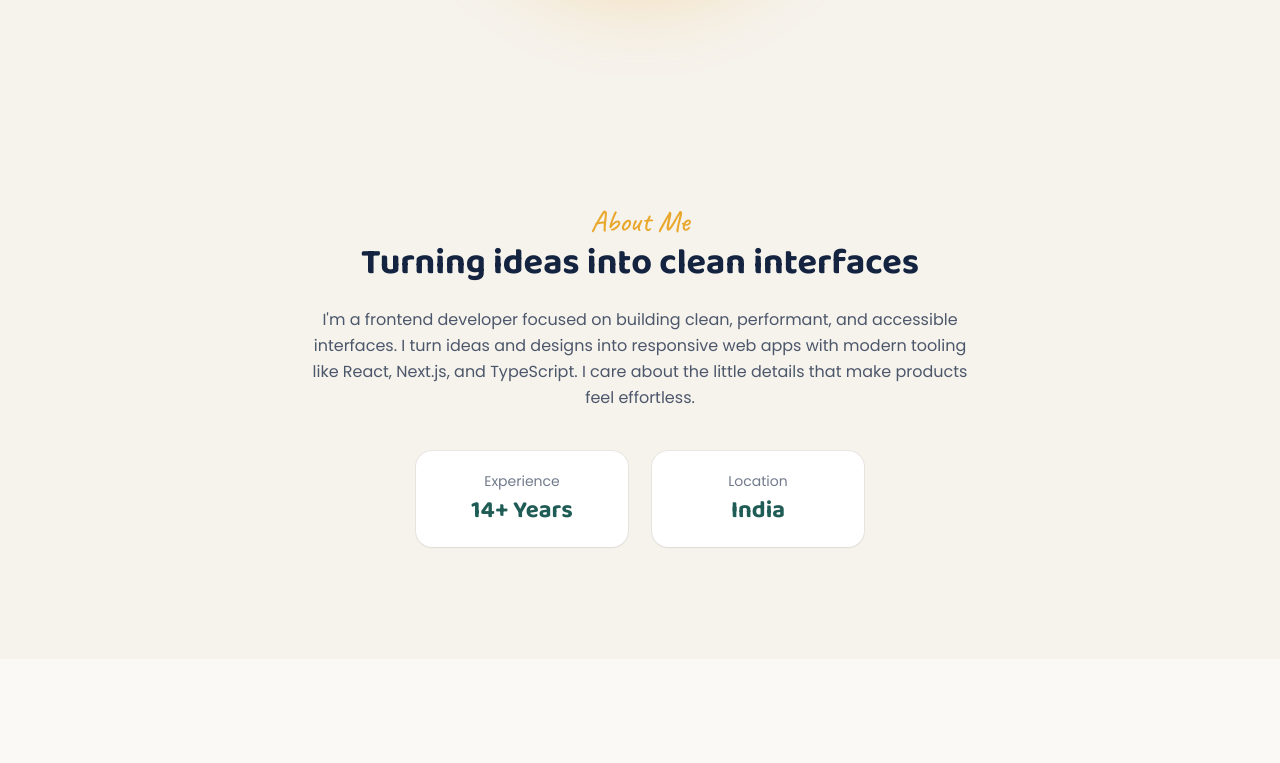
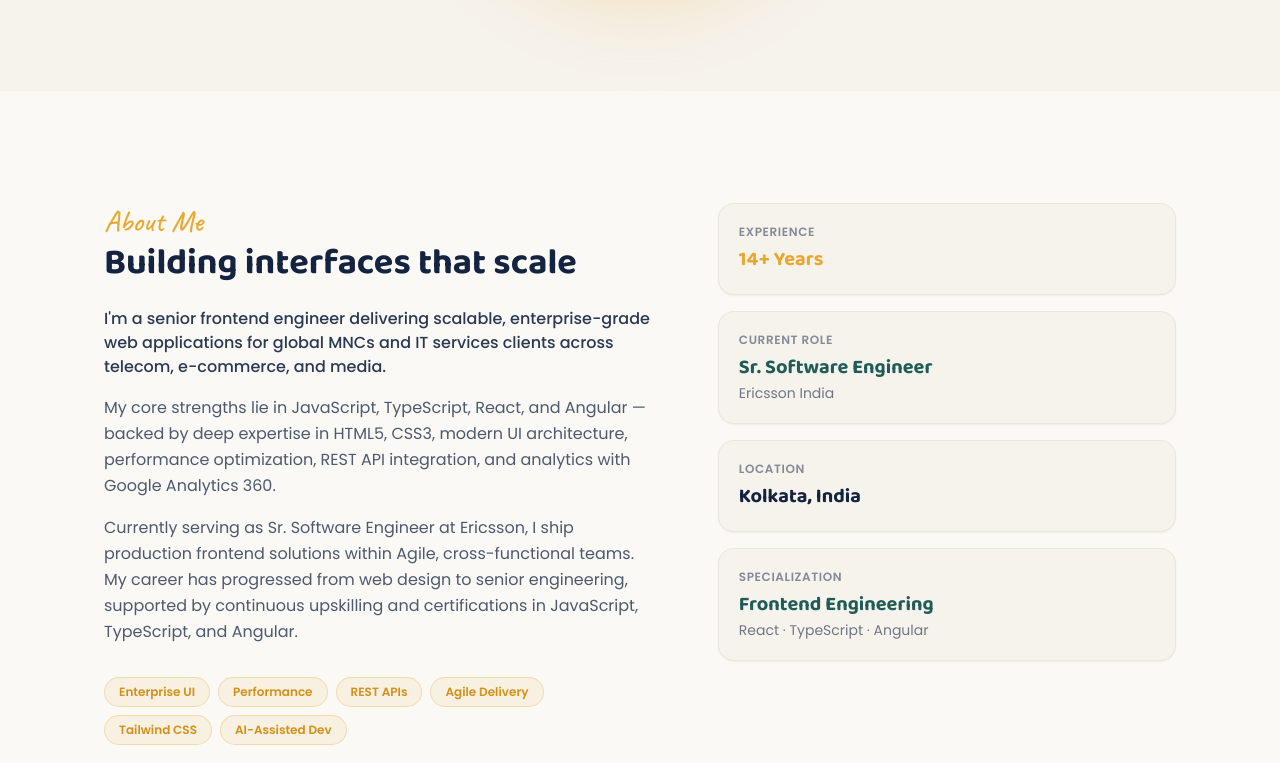
Before and after one commit to bijoysen/bijoysen.github.io, a Next.js app: page / in a window 1280 px wide. Shown: the part 517-1280 px from the top of the page. Built offline with nearby package versions, Linux system fonts and the light colour scheme.

Commit message:
About section updated

```diff
--- a/components/About.tsx
+++ b/components/About.tsx
@@ -1,31 +1,87 @@
 import { getYearsOfExperience, profile } from "@/lib/data";
 
 export default function About() {
+  const years = getYearsOfExperience();
+
+  const highlights = [
+    {
+      label: "Experience",
+      value: `${years}+ Years`,
+      accent: "text-amber",
+    },
+    {
+      label: "Current Role",
+      value: "Sr. Software Engineer",
+      sub: "Ericsson India",
+      accent: "text-teal",
+    },
+    {
+      label: "Location",
+      value: profile.location,
+      accent: "text-navy",
+    },
+    {
+      label: "Specialization",
+      value: "Frontend Engineering",
+      sub: "React · TypeScript · Angular",
+      accent: "text-teal",
+    },
+  ];
+
   return (
-    <section id="about" className="py-20 md:py-28">
-      <div className="container-page mx-auto max-w-3xl text-center">
-        <p className="section-kicker">About Me</p>
-        <h2 className="section-title mt-1">
-          Turning ideas into clean interfaces
-        </h2>
-        <p className="mx-auto mt-6 max-w-2xl leading-relaxed text-navy/75">
-          {profile.about}
-        </p>
+    <section id="about" className="bg-white/50 py-20 md:py-28">
+      <div className="container-page">
+        <div className="grid items-start gap-12 lg:grid-cols-[1.2fr_1fr] lg:gap-16">
+          {/* Left — narrative */}
+          <div>
+            <p className="section-kicker">About Me</p>
+            <h2 className="section-title mt-1">{profile.about.headline}</h2>
 
-        <dl className="mx-auto mt-10 grid max-w-md grid-cols-2 gap-6">
-          <div className="rounded-2xl bg-white p-5 shadow-sm ring-1 ring-black/5">
-            <dt className="text-sm text-navy/60">Experience</dt>
-            <dd className="mt-1 font-display text-2xl font-bold text-teal">
-              {getYearsOfExperience()}+ Years
-            </dd>
+            <div className="mt-6 space-y-4">
+              {profile.about.paragraphs.map((paragraph, i) => (
+                <p
+                  key={i}
+                  className="leading-relaxed text-navy/75 first:text-base first:font-medium first:text-navy/90"
+                >
+                  {paragraph}
+                </p>
+              ))}
+            </div>
+
+            <ul className="mt-8 flex flex-wrap gap-2">
+              {profile.about.focusAreas.map((area) => (
+                <li
+                  key={area}
+                  className="rounded-full border border-amber/30 bg-amber/10 px-3.5 py-1.5 text-xs font-semibold text-amber-dark"
+                >
+                  {area}
+                </li>
+              ))}
+            </ul>
           </div>
-          <div className="rounded-2xl bg-white p-5 shadow-sm ring-1 ring-black/5">
-            <dt className="text-sm text-navy/60">Location</dt>
-            <dd className="mt-1 font-display text-2xl font-bold text-teal">
-              {profile.location}
-            </dd>
+
+          {/* Right — highlight cards */}
+          <div className="grid gap-4 sm:grid-cols-2 lg:grid-cols-1">
+            {highlights.map((item) => (
+              <div
+                key={item.label}
+                className="group rounded-2xl border border-black/5 bg-cream p-5 shadow-sm transition-shadow hover:shadow-md"
+              >
+                <p className="text-xs font-semibold uppercase tracking-wider text-navy/50">
+                  {item.label}
+                </p>
+                <p
+                  className={`mt-1.5 font-display text-xl font-bold leading-snug ${item.accent}`}
+                >
+                  {item.value}
+                </p>
+                {item.sub && (
+                  <p className="mt-0.5 text-sm text-navy/60">{item.sub}</p>
+                )}
+              </div>
+            ))}
           </div>
-        </dl>
+        </div>
       </div>
     </section>
   );
--- a/components/Services.tsx
+++ b/components/Services.tsx
@@ -3,7 +3,7 @@ import { ServiceIcon } from "./Icons";
 
 export default function Services() {
   return (
-    <section id="services" className="bg-white/50 py-20 md:py-28">
+    <section id="services" className="py-20 md:py-28">
       <div className="container-page">
         <div className="mx-auto max-w-2xl text-center">
           <p className="section-kicker">What I Do</p>
@@ -17,7 +17,7 @@ export default function Services() {
           {services.map((service) => (
             <div
               key={service.title}
-              className="group rounded-2xl bg-cream p-6 shadow-sm ring-1 ring-black/5 transition-transform hover:-translate-y-1"
+              className="group rounded-2xl bg-white p-6 shadow-sm ring-1 ring-black/5 transition-transform hover:-translate-y-1"
             >
               <div className="flex h-12 w-12 items-center justify-center rounded-xl bg-teal/10 text-teal transition-colors group-hover:bg-teal group-hover:text-white">
                 <ServiceIcon name={service.icon} className="h-6 w-6" />
--- a/lib/data.ts
+++ b/lib/data.ts
@@ -8,11 +8,25 @@ export const profile = {
   // Career start (June 2012). Years of experience is derived from this date.
   careerStart: "2012-06-01",
   email: "bijoysen2012@gmail.com",
-  location: "India",
+  location: "Kolkata, India",
   cvUrl: "/cv.pdf",
   photo: "/portrait.svg",
-  about:
-    "I'm a frontend developer focused on building clean, performant, and accessible interfaces. I turn ideas and designs into responsive web apps with modern tooling like React, Next.js, and TypeScript. I care about the little details that make products feel effortless.",
+  about: {
+    headline: "Building interfaces that scale",
+    paragraphs: [
+      "I'm a senior frontend engineer delivering scalable, enterprise-grade web applications for global MNCs and IT services clients across telecom, e-commerce, and media.",
+      "My core strengths lie in JavaScript, TypeScript, React, and Angular — backed by deep expertise in HTML5, CSS3, modern UI architecture, performance optimization, REST API integration, and analytics with Google Analytics 360.",
+      "Currently serving as Sr. Software Engineer at Ericsson, I ship production frontend solutions within Agile, cross-functional teams. My career has progressed from web design to senior engineering, supported by continuous upskilling and certifications in JavaScript, TypeScript, and Angular.",
+    ],
+    focusAreas: [
+      "Enterprise UI",
+      "Performance",
+      "REST APIs",
+      "Agile Delivery",
+      "Tailwind CSS",
+      "AI-Assisted Dev",
+    ],
+  },
 };
 
 export function getYearsOfExperience(from: string = profile.careerStart): number {
```
